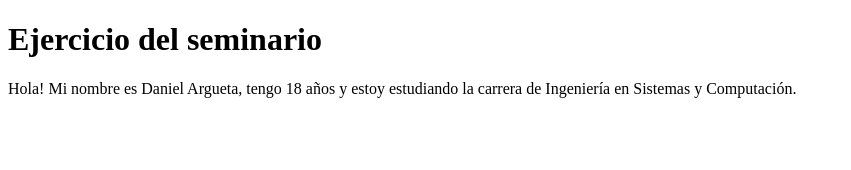
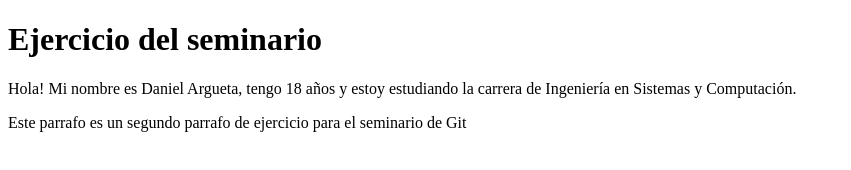
Before and after one commit to Dante4rg/SeminarioGit_GitHub, a plain HTML site: page index.html in a window 1280 px wide. Shown: the whole page, without its empty margins (0-851 px from the left). Drawn offline with Linux system fonts and the light colour scheme.

Commit message:
Agregue un segundo parrafo

```diff
--- a/index.html
+++ b/index.html
@@ -8,5 +8,6 @@
 <body>
     <h1>Ejercicio del seminario</h1>
     <p>Hola! Mi nombre es Daniel Argueta, tengo 18 años y estoy estudiando la carrera de Ingeniería en Sistemas y Computación.</p>
+    <p>Este parrafo es un segundo parrafo de ejercicio para el seminario de Git</p>
 </body>
 </html>
```
